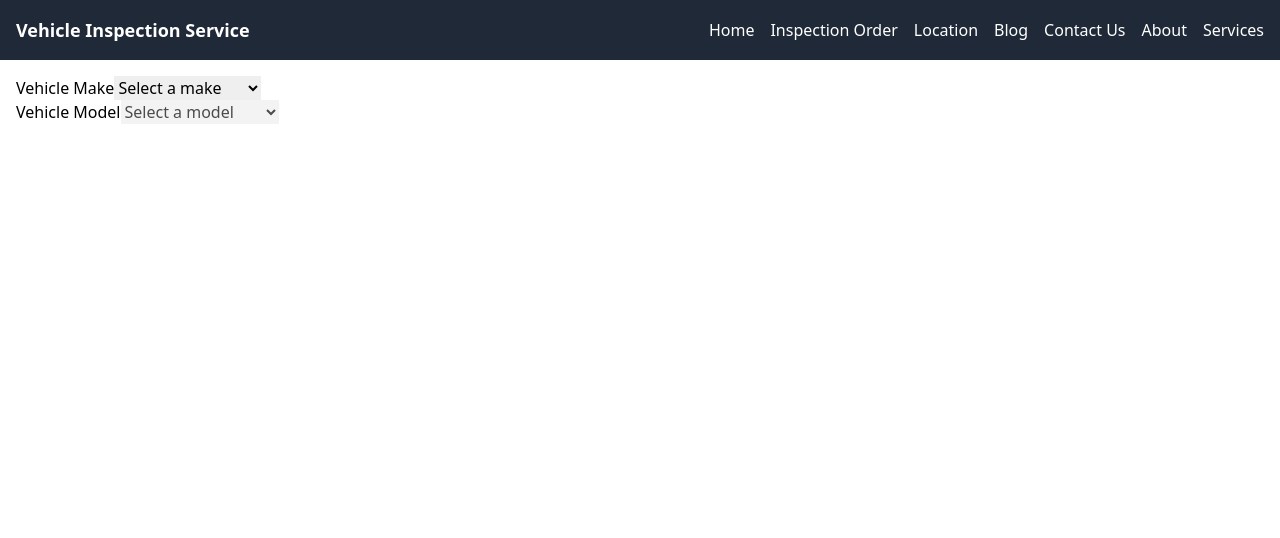
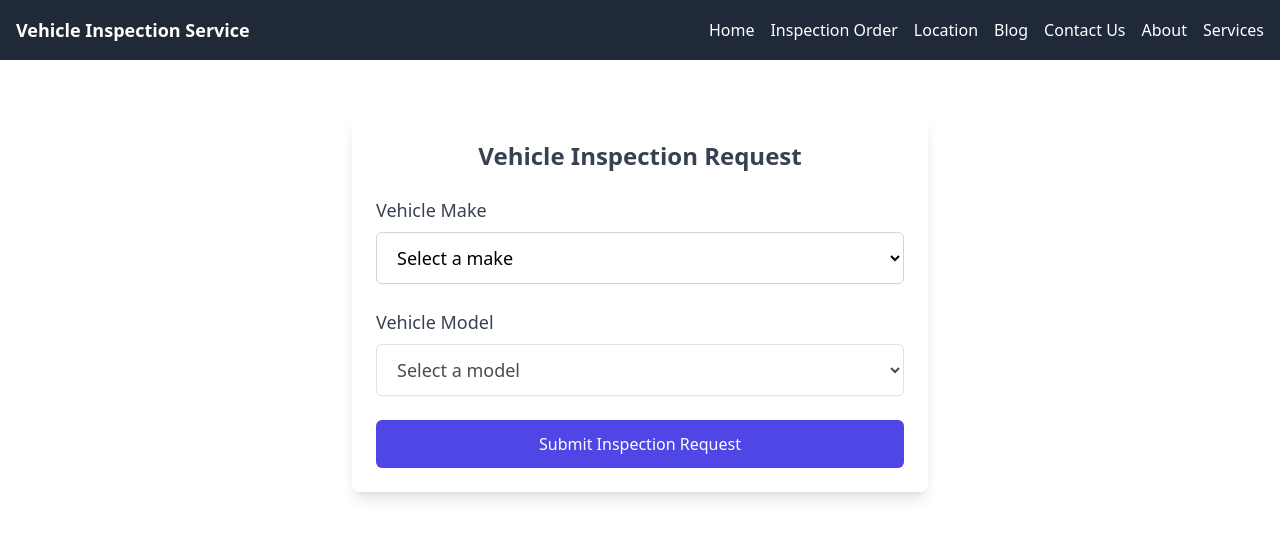
Before and after one commit to hamzam2mhs/AutoInspectors, a React (Vite) app in the folder frontend/: page /inspection in a window 1280 px wide. Shown: the top 538 px of the page. Built offline with nearby package versions, Linux system fonts and the light colour scheme.

Commit message:
Edited the graphic of the form

```diff
--- a/frontend/src/components/vehicle-inspection/vehicleform.jsx
+++ b/frontend/src/components/vehicle-inspection/vehicleform.jsx
@@ -52,11 +52,18 @@ const VehicleForm = () => {
   }, [selectedMake]);
 
   return (
-    <form>
-      <div>
-        <label htmlFor="make">Vehicle Make</label>
+      <form className="max-w-xl mx-auto p-6 bg-white shadow-lg rounded-lg mt-10">
+        <h2 className="text-2xl font-semibold mb-6 text-gray-700 text-center">
+          Vehicle Inspection Request
+        </h2>
+
+        <div className="mb-6">
+          <label htmlFor="make" className="block text-lg font-medium text-gray-700 mb-2">
+            Vehicle Make
+          </label>
           <select
               id="make"
+              className="block w-full py-3 px-4 border border-gray-300 bg-white rounded-md shadow-sm focus:outline-none focus:ring-indigo-500 focus:border-indigo-500 sm:text-lg"
               value={selectedMake}
               onChange={(e) => {
                 setSelectedMake(e.target.value);
@@ -80,10 +87,13 @@ const VehicleForm = () => {
           </select>
         </div>
 
-      <div>
-        <label htmlFor="model">Vehicle Model</label>
+        <div className="mb-6">
+          <label htmlFor="model" className="block text-lg font-medium text-gray-700 mb-2">
+            Vehicle Model
+          </label>
           <select
               id="model"
+              className="block w-full py-3 px-4 border border-gray-300 bg-white rounded-md shadow-sm focus:outline-none focus:ring-indigo-500 focus:border-indigo-500 sm:text-lg"
               value={selectedModel}
               onChange={(e) => setSelectedModel(e.target.value)}
               required
@@ -106,6 +116,15 @@ const VehicleForm = () => {
             )}
           </select>
         </div>
+
+        <div className="text-center">
+          <button
+              type="submit"
+              className="w-full bg-indigo-600 text-white py-3 px-5 rounded-md hover:bg-indigo-700 focus:outline-none focus:ring-2 focus:ring-offset-2 focus:ring-indigo-500"
+          >
+            Submit Inspection Request
+          </button>
+        </div>
       </form>
   );
 };
```
Lines whose indentation alone changed are shown as unchanged.
